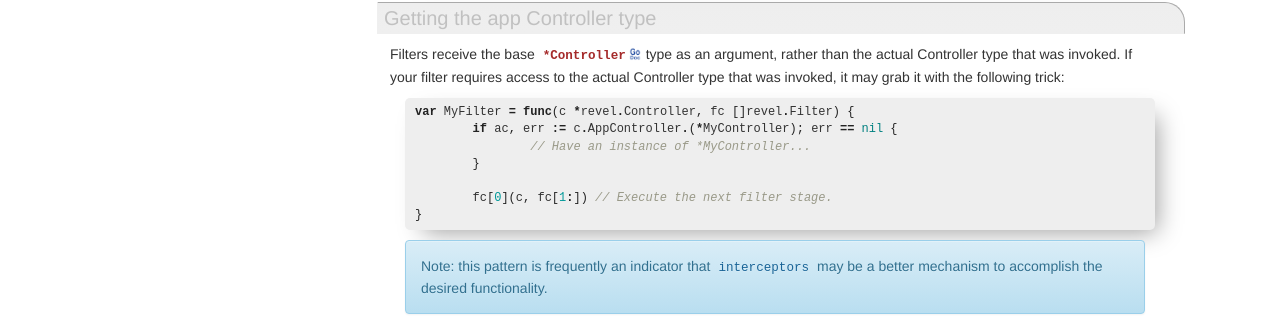
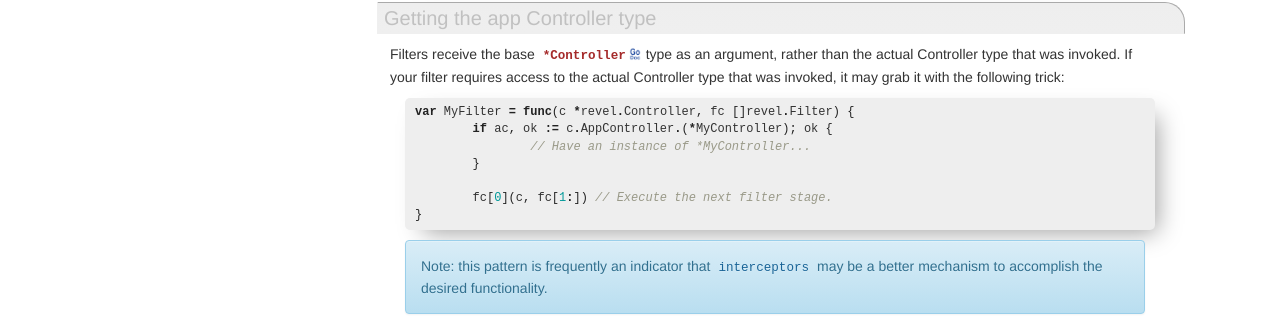
Before and after one commit to revel/revel.github.io, a Jekyll site: the page built from manual/filters.md, in a window 1280 px wide. Shown: the part 1597-1913 px from the top of the page. Built offline with Jekyll 4.4.1, drawn with Linux system fonts in a browser that asks for light colours; nearby versions of some CDN libraries.

Commit message:
type assertion returns bool, not an error.

```diff
--- a/manual/filters.md
+++ b/manual/filters.md
@@ -102,7 +102,7 @@ grab it with the following trick:
 
 {% highlight go %}
 var MyFilter = func(c *revel.Controller, fc []revel.Filter) {
-	if ac, err := c.AppController.(*MyController); err == nil {
+	if ac, ok := c.AppController.(*MyController); ok {
 		// Have an instance of *MyController...
 	}
 
```
